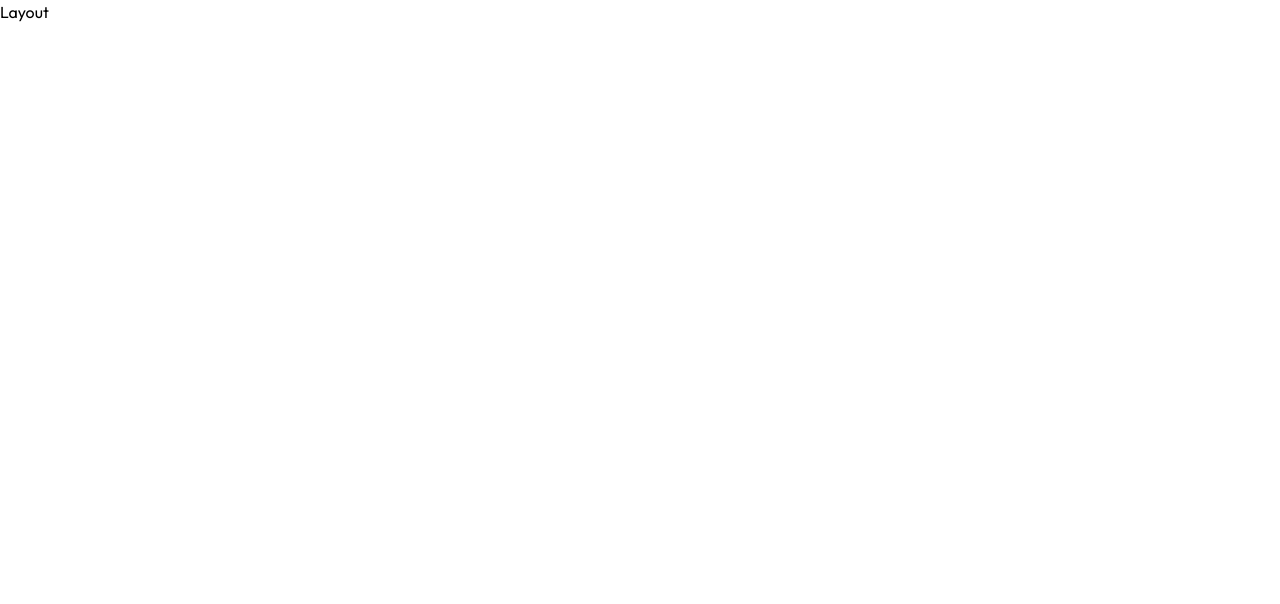
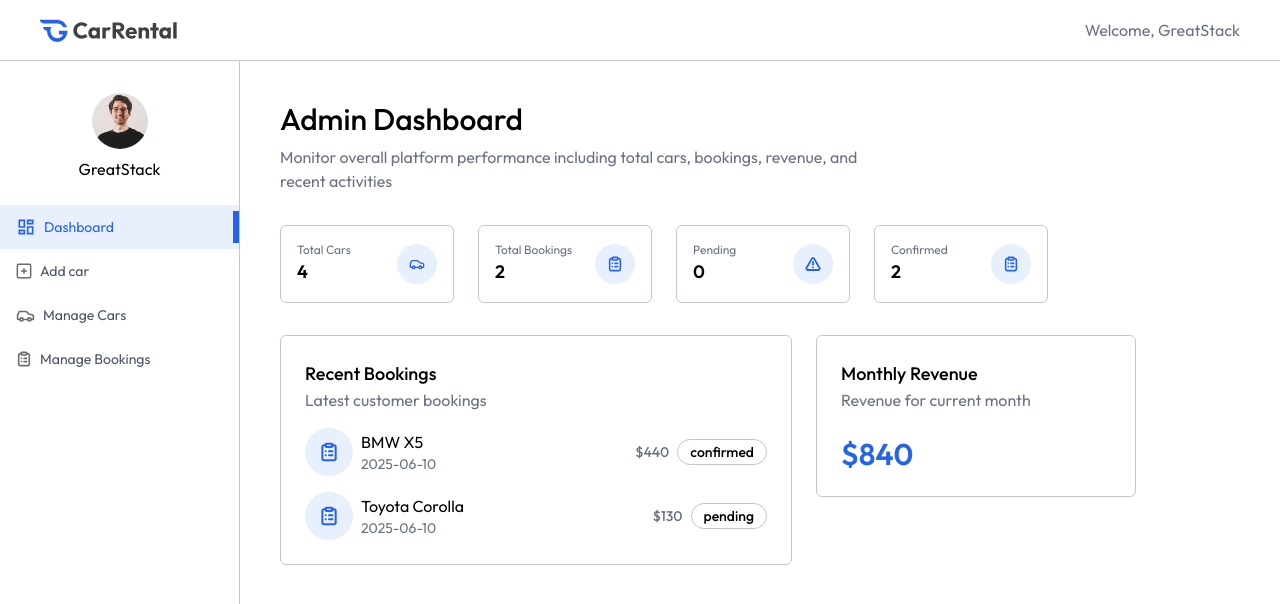
Before and after one commit to sameera-87/MERN-Car-Rental-Project, a React (Vite) app in the folder client/: page /owner in a window 1280 px wide. Shown: the top 604 px of the page. Built offline with nearby package versions, Linux system fonts and the light colour scheme.

Commit message:
completed the owner dashboard page

```diff
--- a/client/src/App.jsx
+++ b/client/src/App.jsx
@@ -7,6 +7,10 @@
 import MyBookings from './pages/MyBookings';
 import Footer from './components/Footer';
 import Layout from './pages/owner/Layout';
+import AddCar from './pages/owner/AddCar';
+import ManageCars from './pages/owner/ManageCars';
+import ManageBookings from './pages/owner/ManageBookings';
+import Dashboard from './pages/owner/Dashboard';
 
 const App = () => {
 
@@ -22,9 +26,11 @@
         <Route path='/car-details/:id' element={<CarDetails/>} />
         <Route path='/cars' element={<Cars/>} />
         <Route path='/my-bookings' element={<MyBookings/>}/>
-
         <Route path='/owner' element={<Layout />}>
-
+          <Route index element={<Dashboard />} />
+          <Route path="add-car" element={<AddCar />} />
+          <Route path="manage-car" element={<ManageCars />} />
+          <Route path="manage-bookings" element={<ManageBookings />} />
         </Route>
       </Routes>
 
@@ -35,5 +41,3 @@
 
 
 export default App
-
-// 13.23
--- /dev/null
+++ b/client/src/components/owner/NavbarOwner.jsx
@@ -0,0 +1,21 @@
+import React from 'react'
+import { assets, dummyUserData } from '../../assets/assets'
+import { Link } from 'react-router-dom'
+
+const NavbarOwner = () => {
+
+    const user = dummyUserData
+
+  return (
+    <div className='flex items-center justify-between px-6 md:px-10
+    py-4 text-gray-500 border-b border-borderColor relative transition-all'>
+        <Link to='/'>
+            <img src={assets.logo} alt="" className='h-7' />
+        </Link>
+        <p>Welcome, {user.name || "Owner"}</p>
+
+    </div>
+  )
+}
+
+export default NavbarOwner
--- /dev/null
+++ b/client/src/components/owner/Sidebar.jsx
@@ -0,0 +1,62 @@
+import React, { useState } from 'react'
+import { assets, dummyCarData, dummyUserData, ownerMenuLinks } from '../../assets/assets'
+import { useLocation, NavLink } from 'react-router-dom';
+
+const Sidebar = () => {
+
+    const user = dummyUserData;
+    const location = useLocation()
+    const [image, setImage] = useState('')
+
+    const updateImage = async () => {
+        user.image = URL.createObjectURL(image)
+        setImage('')
+    }
+
+  return (
+    <div className='relative min-h-screen md:flex flex-col items-center pt-8
+    max-w-13 md:max-w-60 w-full border-r border-borderColor text-sm'>
+        <div className='group relative'>
+            <label htmlFor="image">
+                <img src={image ? URL.createObjectURL(image) : user?.image ||
+                "https://images.unsplash.com/photo-1633332755192-727a05c4013d?q=80&w=300"
+                } alt="" className='h-9 md:h-14 w-9 md:w-14 rounded-full mx-auto'/>
+
+                <input type="file" id='image' accept="image/*" hidden onChange={e=>
+                setImage(e.target.files[0])} />
+
+                <div className='absolute hidden top-0 right-0 left-0 bottom-0
+                bg-black/10 rounded-full group-hover:flex items-center justify-center
+                cursor-pointer'>
+                    <img src={assets.edit_icon} alt="" />
+                </div>
+            </label>
+        </div>
+
+        {image && (
+            <button className='absolute top-0 right-0 flex p-2 gap-1 bg-primary/10
+            text-primary cursor-pointer'>Save <img src={assets.check_icon} width={13}
+            alt="" onClick={updateImage}/></button>
+        )}
+        <p className='mt-2 text-base max-md:hidden'>{user?.name}</p>
+
+        <div className='w-full'>
+            {ownerMenuLinks.map((link, index)=>(
+                <NavLink key={index} to={link.path} className={`relative flex items-center
+                gap-2 w-full py-3 pl-4 first:mt-6 ${link.path === location.pathname ?
+                    'bg-primary/10 text-primary' : 'text-gray-600'
+                }`}>
+                    <img src={link.path === location.pathname ? link.coloredIcon :
+                    link.icon} alt="car icon" />
+                    <span className='max-md:hidden'>{link.name}</span>
+                    <div className={`${link.path == location.pathname && 'bg-primary'}
+                    w-1.5 h-8 rounded-1 right-0 absolute`}></div>
+                </NavLink>
+            ))}
+        </div>
+
+    </div>
+  )
+}
+
+export default Sidebar
--- /dev/null
+++ b/client/src/components/owner/Title.jsx
@@ -0,0 +1,13 @@
+import React from 'react'
+
+const Titile = ({ title, subTitle }) => {
+  return (
+    <>
+        <h1 className='font-medium text-3xl'>{title}</h1>
+        <p className='text-sm md:text-base text-gray-500 mt-2
+        max-w-156'>{subTitle}</p>
+    </>
+  )
+}
+
+export default Titile
--- a/client/src/pages/owner/Dashboard.jsx
+++ b/client/src/pages/owner/Dashboard.jsx
@@ -1,8 +1,93 @@
-import React from 'react'
+import React, { useEffect, useState } from 'react'
+import { dummyDashboardData } from '../../assets/assets'
+import Title from '../../components/owner/Title'
+import { assets } from '../../assets/assets'
 
 const Dashboard = () => {
+
+  const currency = import.meta.env.VITE_CURRENCY
+
+  const [data, setData] = useState({
+    totalCars: 0,
+    totalBookings: 0,
+    pendingBookings: 0,
+    completedBookings: 0,
+    recentBookings: [],
+    monthlyRevenue: 0,
+  })
+
+  const dashboardCards = [
+    {title: "Total Cars", value: data.totalCars, icon: assets.carIconColored},
+    {title: "Total Bookings", value: data.totalBookings, icon: assets.listIconColored},
+    {title: "Pending", value: data.pendingBookings, icon: assets.cautionIconColored},
+    {title: "Confirmed", value: data.completedBookings, icon: assets.listIconColored},
+  ]
+
+  useEffect(()=>{
+    setData(dummyDashboardData)
+  }, [])
+
   return (
-    <div>Dashboard</div>
+    <div className='px-4 pt-10 md:px-10 flex-1'>
+      <Title title="Admin Dashboard" subTitle="Monitor overall platform performance
+      including total cars, bookings, revenue, and recent activities"/>
+
+      <div className='grid sm:grid-cols-2 md:grid-cols-3 lg:grid-cols-4 gap-6 my-8
+      max-w-3xl'>
+        {dashboardCards.map((card, index)=>(
+          <div key={index} className='flex gap-2 items-center justify-between p-4
+          rounded-md border border-borderColor'>
+            <div>
+              <h1 className='text-xs text-gray-500'>{card.title}</h1>
+              <p className='text-lg font-semibold'>{card.value}</p>
+            </div>
+
+            <div className='flex items-center justify-center w-10 h-10 rounded-full
+            bg-primary/10'>
+              <img src={card.icon} alt="" className='h-4 w-4'/>
+            </div>
+
+          </div>
+        ))}
+      </div>
+
+      <div className='flex flex-wrap items-start gap-6 mb-8 w-full'>
+        {/* recent booking */}
+        <div className='p-4 md:p-6 border border-borderColor rounded-md max-w-lg
+        w-full'>
+          <h1 className='text-lg font-medium'>Recent Bookings</h1>
+          <p className='text-gray-500'>Latest customer bookings</p>
+          {data.recentBookings.map((booking, index)=>(
+            <div key={index} className='mt-4 flex items-center justify-between'>
+              <div className='flex items-center gap-2'>
+                <div className='hidden md:flex items-center justify-center w-12 h-12
+                rounded-full bg-primary/10'>
+                  <img src={assets.listIconColored} alt="" className='h-5 w-5'/>
+                </div>
+                <div>
+                  <p>{booking.car.brand} {booking.car.model}</p>
+                  <p className='text-sm text-gray-500'>{booking.createdAt.split('T')[0]}</p>
+                </div>
+              </div>
+
+              <div className='flex items-center gap-2 font-medium'>
+                <p className='text-sm text-gray-500'>{currency}{booking.price}</p>
+                <p className='px-3 py-0.5 border border-borderColor rounded-full
+                text-sm'>{booking.status}</p>
+              </div>
+            </div>
+          ))}
+        </div>
+
+        {/* monthly revenue */}
+        <div className='p-4 md:p-6 border border-borderColor rounded-md w-full
+        md:max-w-xs'>
+          <h1 className='text-lg font-medium'>Monthly Revenue</h1>
+          <p className='text-gray-500'>Revenue for current month</p>
+          <p className='text-3xl mt-6 font-semibold text-primary'>{currency}{data.monthlyRevenue}</p>
+        </div>
+      </div>
+    </div>
   )
 }
 
--- a/client/src/pages/owner/Layout.jsx
+++ b/client/src/pages/owner/Layout.jsx
@@ -1,8 +1,17 @@
 import React from 'react'
+import NavbarOwner from '../../components/owner/NavbarOwner'
+import Sidebar from '../../components/owner/Sidebar'
+import { Outlet } from 'react-router-dom'
 
 const Layout = () => {
   return (
-    <div>Layout</div>
+    <div className='flex flex-col'>
+      <NavbarOwner />
+      <div className='flex'>
+        <Sidebar />
+        <Outlet />
+      </div>
+    </div>
   )
 }
 
```
